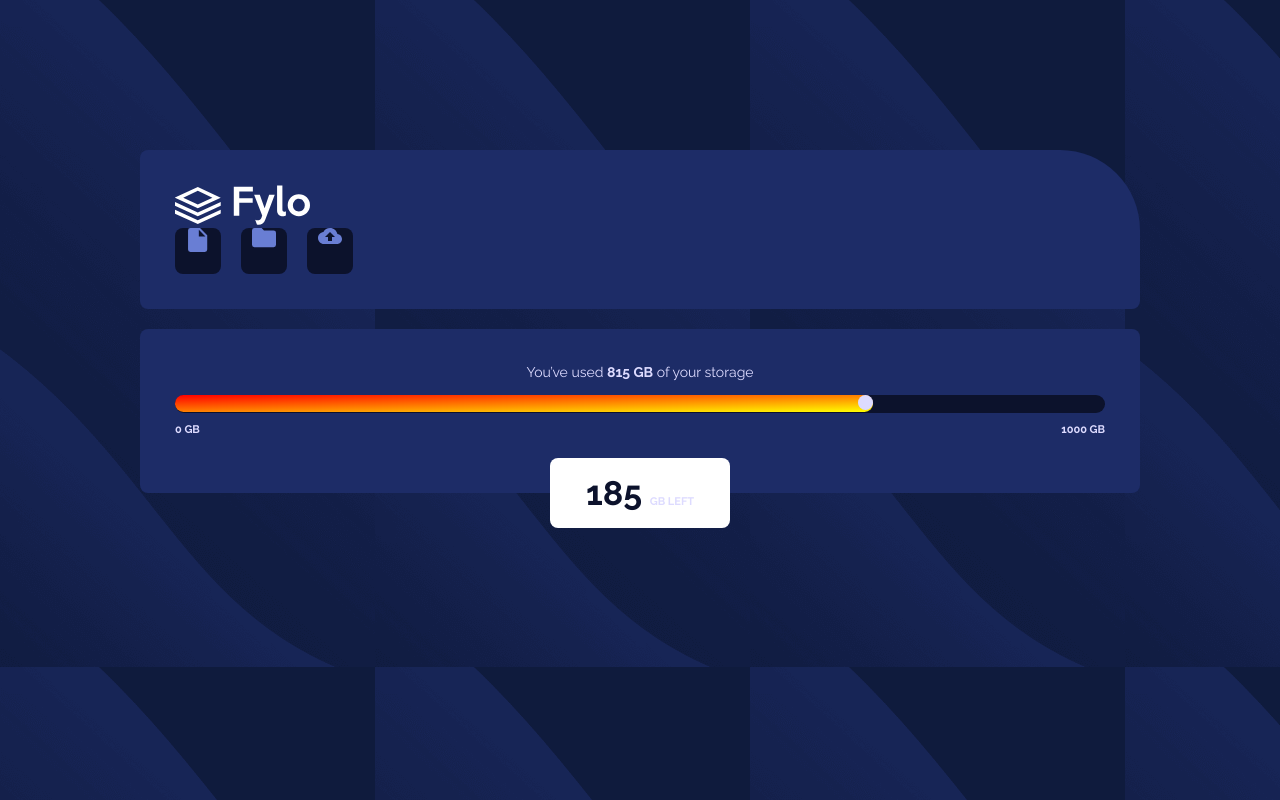
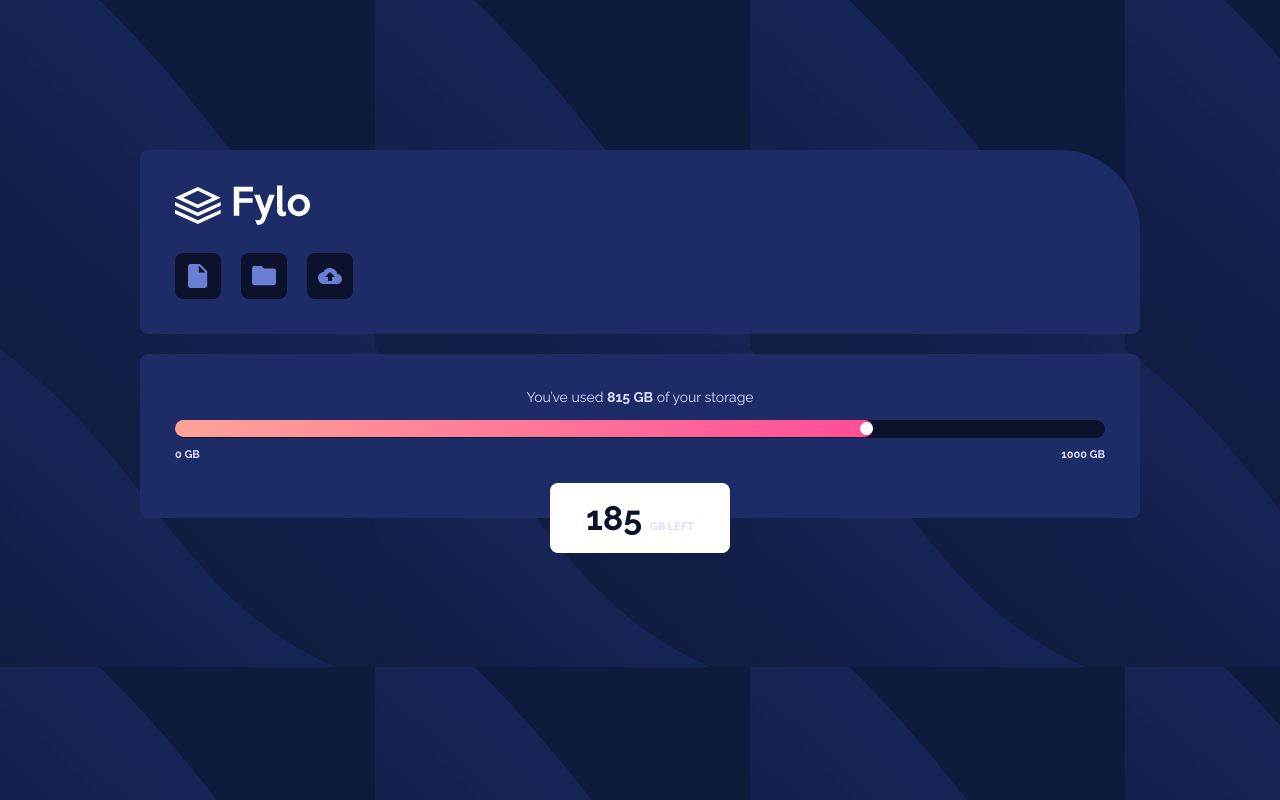
Before and after one commit to Adhafabe/Fylo-data-storage-componente, a plain HTML site: page index.html in a window 1280 px wide. Drawn offline with Linux system fonts and the light colour scheme.

Commit message:
diseño para movil

```diff
--- a/css/style.css
+++ b/css/style.css
@@ -38,13 +38,18 @@ html,body{
     grid-template-rows: 46px;
     grid-gap: 20px;
     max-width: 200px;
-
+    align-items: center;
+    margin-top: 25px;
 }
 
 .container__contentIcons{
     background:  hsl(229, 57%, 11%);
     border-radius: 8px;
     text-align: center;
+    height: 100%;
+    align-items: center;
+    display: grid;
+    justify-items: center;
 }
 
 .progressbar{
@@ -70,19 +75,20 @@ html,body{
 .progressbar__progress{
     width: 75%;
     height: 17px;
-    background-image: linear-gradient(to bottom right, red, yellow);
+    background-image: linear-gradient(to left, #ff4d97, #ffa399);
     border-radius: 10px;
     position: relative;
 }
 
 .progressbar__progress:after{
-    width: 15px;
-    height: 15px;
+    width: 13px;
+    height: 13px;
     border-radius: 50%;
     content: '';
-    background: hsl(243, 100%, 93%);
+    background: white;
     position: absolute;
     right: 0;
+    top: 2px;
 }
 .progressbar__labelUp{
     float: left;
@@ -99,18 +105,18 @@ html,body{
 }
 
 .container__info{
-    padding: 15px;
     text-align: center;
     background: white;
-    width: auto;
     margin: 0 auto;
-    display: block;
+    display: grid;
     font-weight: 700;
     position: relative;
     border-radius: 8px;
     top: -35px;
-    width: 150px;
+    width: 180px;
+    height: 70px;
     text-transform: uppercase;
+    align-items: center;
     font-size: 11px;
 }
 
```
